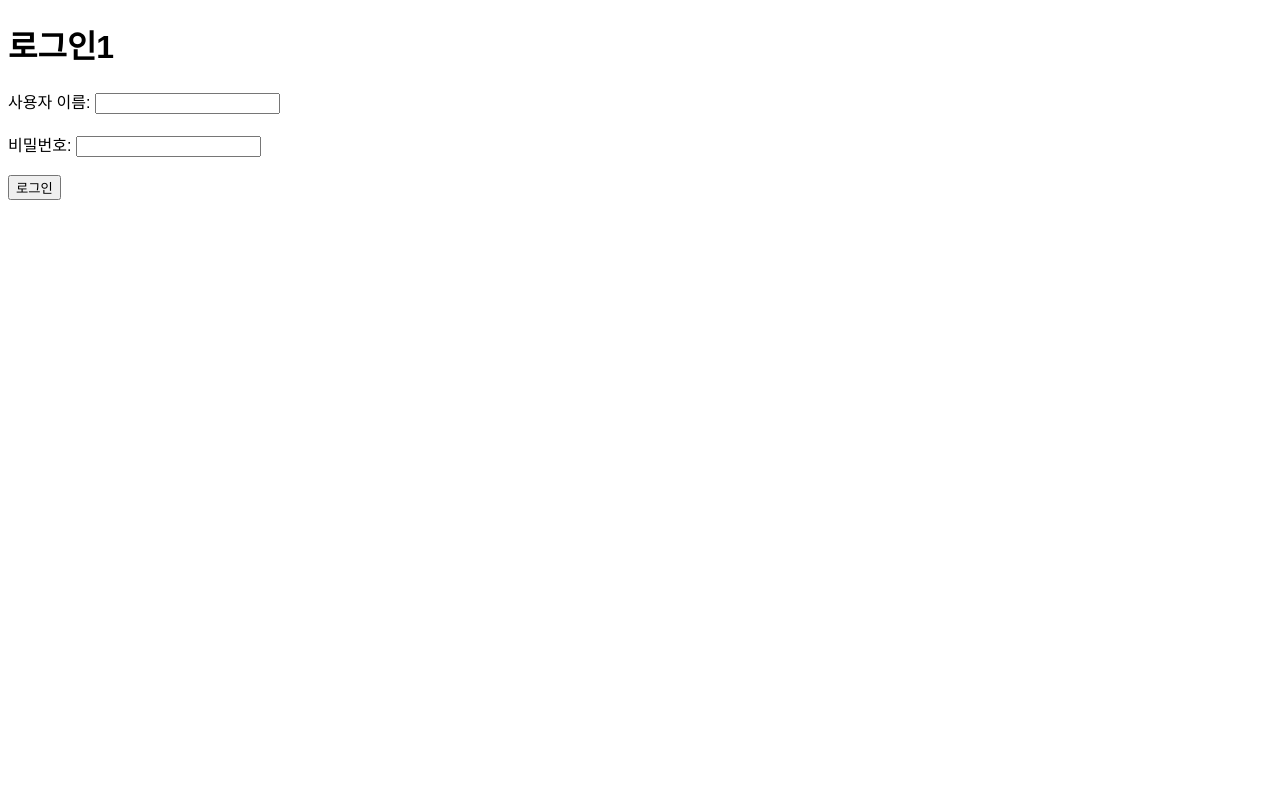
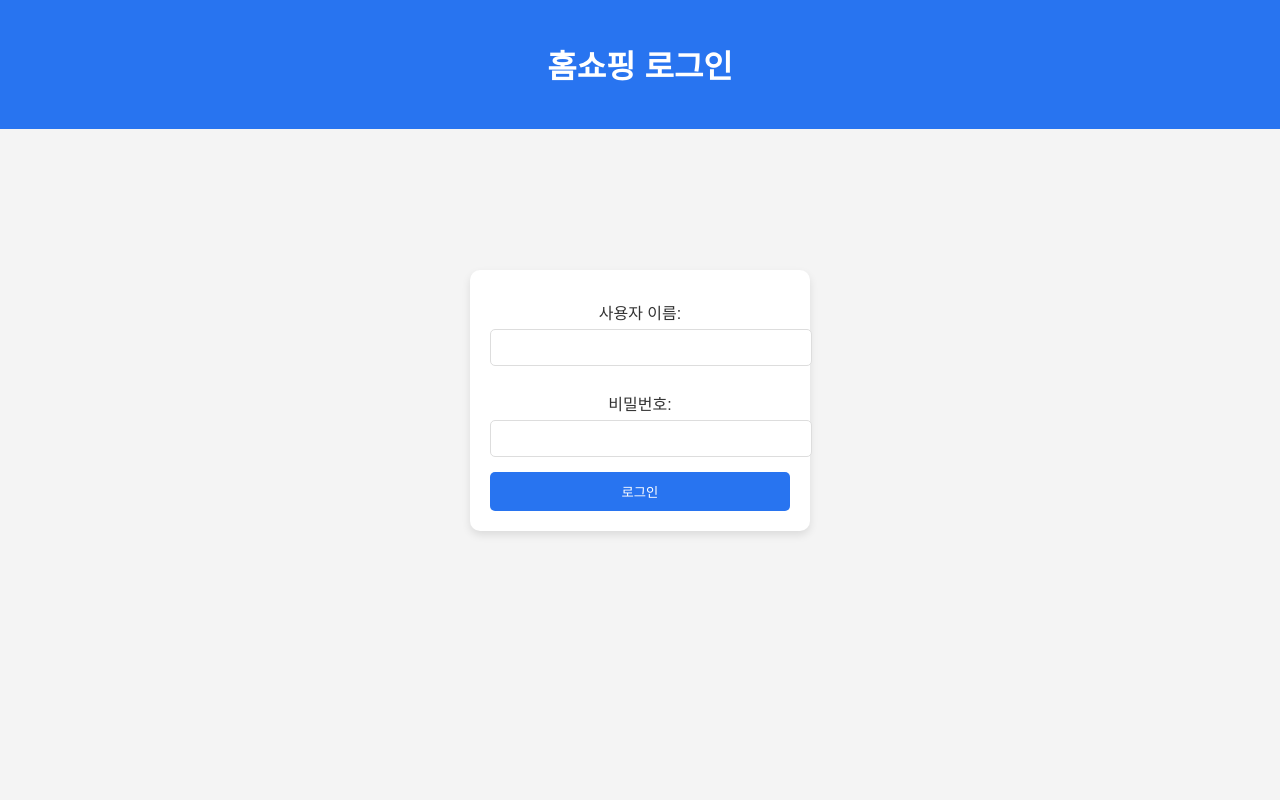
Before and after one commit to chqhdydy/1stproject, a PHP site: page /login_page.php in a window 1280 px wide. Run offline with PHP 8.4, Linux system fonts and the light colour scheme.

Commit message:
Update login_page.php

```diff
--- a/login_page.php
+++ b/login_page.php
@@ -7,34 +7,93 @@
     <style>
         body {
             font-family: Arial, sans-serif;
+            margin: 0;
+            padding: 0;
+            background-color: #f4f4f4;
+            color: #333;
+            display: flex;
+            flex-direction: column;
+            align-items: center;
+            justify-content: center;
+            height: 100vh;
         }
+
+        header {
+            background-color: #2874f0;
+            color: white;
+            padding: 20px;
+            text-align: center;
+            width: 100%;
+            position: absolute;
+            top: 0;
+        }
+
         .message {
             font-size: 1.2em;
             margin-bottom: 20px;
         }
+
+        .login-container {
+            background-color: white;
+            padding: 20px;
+            border-radius: 10px;
+            box-shadow: 0 4px 8px rgba(0, 0, 0, 0.1);
+            width: 300px;
+            text-align: center;
+        }
+
+        label {
+            display: block;
+            margin: 10px 0 5px;
+        }
+
+        input[type="text"],
+        input[type="password"] {
+            width: 100%;
+            padding: 10px;
+            border: 1px solid #ddd;
+            border-radius: 5px;
+            margin-bottom: 15px;
+        }
+
+        input[type="submit"] {
+            background-color: #2874f0;
+            color: white;
+            border: none;
+            padding: 10px;
+            border-radius: 5px;
+            cursor: pointer;
+            width: 100%;
+        }
+
+        input[type="submit"]:hover {
+            background-color: #005bb5;
+        }
     </style>
 </head>
 <body>
-    <h1>로그인1</h1>
+    <header>
+        <h1>홈쇼핑 로그인</h1>
+    </header>
 
+    <div class="login-container">
         <!-- 성공 또는 실패 메시지 출력 -->
         <?php if (isset($_GET['success'])): ?>
             <?php if ($_GET['success'] == '1'): ?>
                 <p class="message" style="color: green;">로그인 성공!</p>
             <?php elseif ($_GET['success'] == '0'): ?>
-            <p class="message" style="color: red;">로그인 실패! 사용자 이름 또는
- 비밀번호를 확인하세요.</p>
+                <p class="message" style="color: red;">로그인 실패! 사용자 이름 또는 비밀번호를 확인하세요.</p>
             <?php endif; ?>
         <?php endif; ?>
+
         <!-- 로그인 폼 -->
         <form action="login.php" method="POST">
             <label for="username">사용자 이름:</label>
             <input type="text" id="username" name="username" required>
-        <br><br>
             <label for="password">비밀번호:</label>
             <input type="password" id="password" name="password" required>
-        <br><br>
             <input type="submit" value="로그인">
         </form>
+    </div>
 </body>
 </html>
```
Lines whose indentation alone changed are shown as unchanged.
